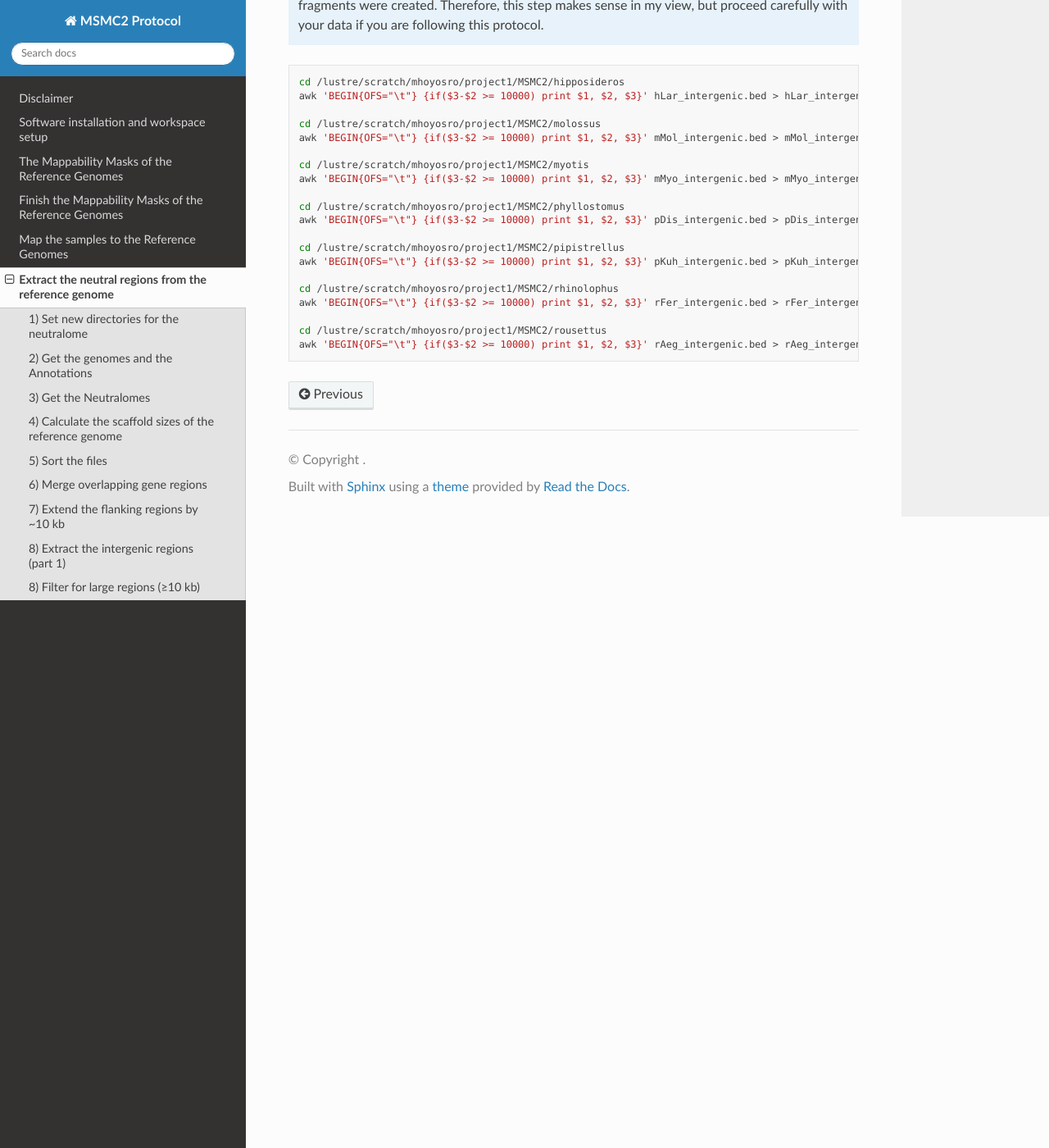
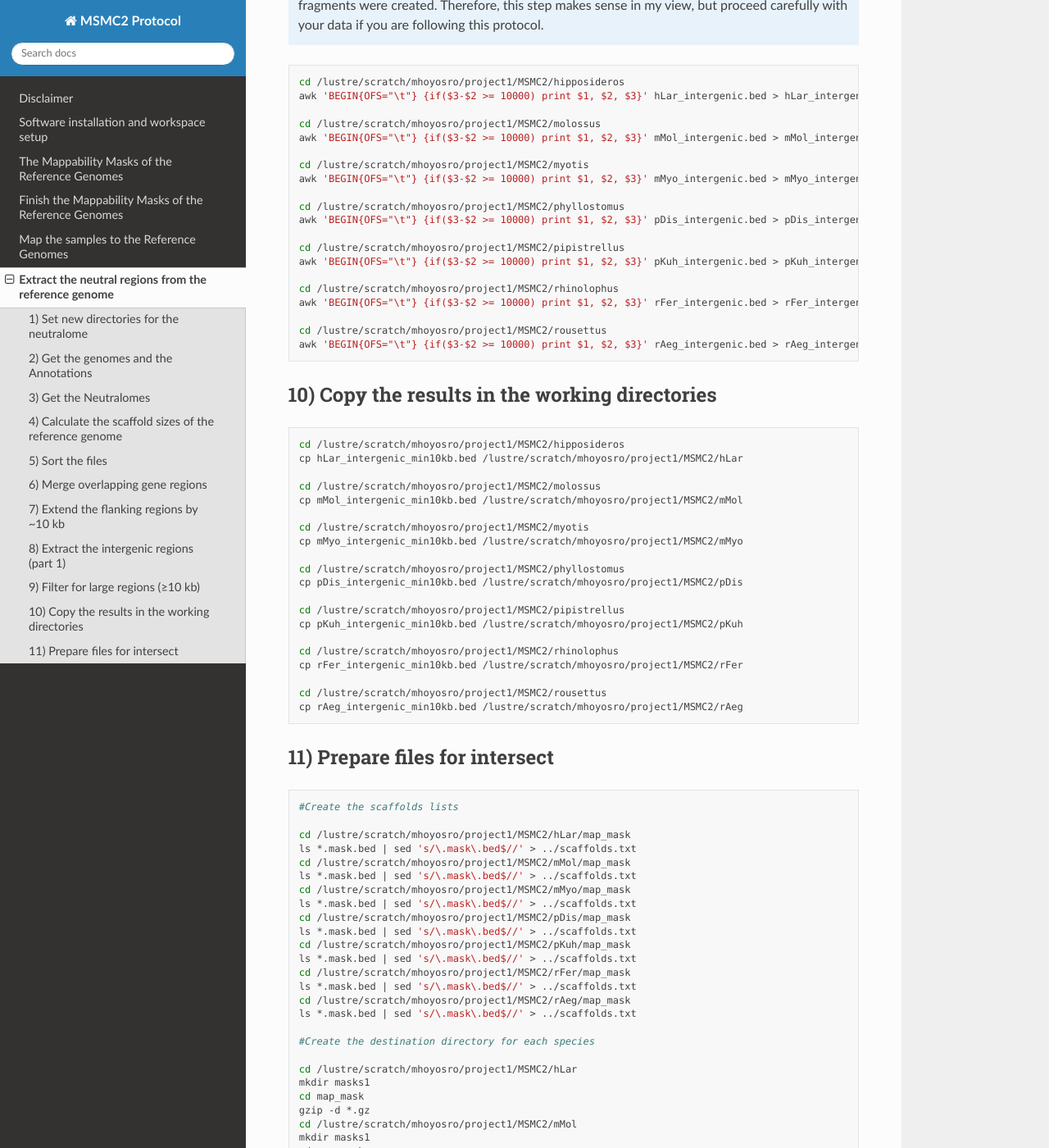
Before and after one commit to hoyosmanuel/MSMC2-Protocol, a Sphinx documentation site: the page built from docs/source/05_Data_Processing_4.rst, in a window 1280 px wide and 1400 px high, scrolled down 4850 px. Shown: the whole window at 82% size. Built offline with Sphinx 7.4.7 and the Read the Docs theme 3.1.0, drawn with Linux system fonts in a browser that asks for light colours; some of the changed text lies outside the part shown.

Commit message:
Update 05_Data_Processing_4.rst

```diff
--- a/docs/source/05_Data_Processing_4.rst
+++ b/docs/source/05_Data_Processing_4.rst
@@ -235,7 +235,7 @@ Extract the neutral regions from the reference genome
 	bedtools complement -i rAeg_genes_with_buffer.bed -g rAeg_sorted.genomeSIZE > rAeg_intergenic.bed
 
 
-8) Filter for large regions (≥10 kb)
+9) Filter for large regions (≥10 kb)
 -----------------------------------------
 
 .. note::
@@ -265,3 +265,84 @@ Extract the neutral regions from the reference genome
 
 	cd /lustre/scratch/mhoyosro/project1/MSMC2/rousettus
 	awk 'BEGIN{OFS="\t"} {if($3-$2 >= 10000) print $1, $2, $3}' rAeg_intergenic.bed > rAeg_intergenic_min10kb.bed
+
+
+10) Copy the results in the working directories
+-----------------------------------------------
+
+.. code-block:: bash
+
+	cd /lustre/scratch/mhoyosro/project1/MSMC2/hipposideros
+	cp hLar_intergenic_min10kb.bed /lustre/scratch/mhoyosro/project1/MSMC2/hLar
+
+	cd /lustre/scratch/mhoyosro/project1/MSMC2/molossus
+	cp mMol_intergenic_min10kb.bed /lustre/scratch/mhoyosro/project1/MSMC2/mMol
+
+	cd /lustre/scratch/mhoyosro/project1/MSMC2/myotis
+	cp mMyo_intergenic_min10kb.bed /lustre/scratch/mhoyosro/project1/MSMC2/mMyo
+
+	cd /lustre/scratch/mhoyosro/project1/MSMC2/phyllostomus
+	cp pDis_intergenic_min10kb.bed /lustre/scratch/mhoyosro/project1/MSMC2/pDis
+
+	cd /lustre/scratch/mhoyosro/project1/MSMC2/pipistrellus
+	cp pKuh_intergenic_min10kb.bed /lustre/scratch/mhoyosro/project1/MSMC2/pKuh
+
+	cd /lustre/scratch/mhoyosro/project1/MSMC2/rhinolophus
+	cp rFer_intergenic_min10kb.bed /lustre/scratch/mhoyosro/project1/MSMC2/rFer
+
+	cd /lustre/scratch/mhoyosro/project1/MSMC2/rousettus
+	cp rAeg_intergenic_min10kb.bed /lustre/scratch/mhoyosro/project1/MSMC2/rAeg
+
+
+11) Prepare files for intersect
+-----------------------------------------------
+
+.. code-block:: bash
+
+	#Create the scaffolds lists
+
+	cd /lustre/scratch/mhoyosro/project1/MSMC2/hLar/map_mask
+	ls *.mask.bed | sed 's/\.mask\.bed$//' > ../scaffolds.txt
+	cd /lustre/scratch/mhoyosro/project1/MSMC2/mMol/map_mask
+	ls *.mask.bed | sed 's/\.mask\.bed$//' > ../scaffolds.txt
+	cd /lustre/scratch/mhoyosro/project1/MSMC2/mMyo/map_mask
+	ls *.mask.bed | sed 's/\.mask\.bed$//' > ../scaffolds.txt
+	cd /lustre/scratch/mhoyosro/project1/MSMC2/pDis/map_mask
+	ls *.mask.bed | sed 's/\.mask\.bed$//' > ../scaffolds.txt
+	cd /lustre/scratch/mhoyosro/project1/MSMC2/pKuh/map_mask
+	ls *.mask.bed | sed 's/\.mask\.bed$//' > ../scaffolds.txt
+	cd /lustre/scratch/mhoyosro/project1/MSMC2/rFer/map_mask
+	ls *.mask.bed | sed 's/\.mask\.bed$//' > ../scaffolds.txt
+	cd /lustre/scratch/mhoyosro/project1/MSMC2/rAeg/map_mask
+	ls *.mask.bed | sed 's/\.mask\.bed$//' > ../scaffolds.txt
+
+	#Create the destination directory for each species
+
+	cd /lustre/scratch/mhoyosro/project1/MSMC2/hLar
+	mkdir masks1
+	cd map_mask
+	gzip -d *.gz
+	cd /lustre/scratch/mhoyosro/project1/MSMC2/mMol
+	mkdir masks1
+	cd map_mask
+	gzip -d *.gz
+	cd /lustre/scratch/mhoyosro/project1/MSMC2/mMyo
+	mkdir masks1
+	cd map_mask
+	gzip -d *.gz
+	cd /lustre/scratch/mhoyosro/project1/MSMC2/pDis
+	mkdir masks1
+	cd map_mask
+	gzip -d *.gz
+	cd /lustre/scratch/mhoyosro/project1/MSMC2/pKuh
+	mkdir masks1
+	cd map_mask
+	gzip -d *.gz
+	cd /lustre/scratch/mhoyosro/project1/MSMC2/rFer
+	mkdir masks1
+	cd map_mask
+	gzip -d *.gz
+	cd /lustre/scratch/mhoyosro/project1/MSMC2/rAeg
+	mkdir masks1
+	cd map_mask
+	gzip -d *.gz
```
